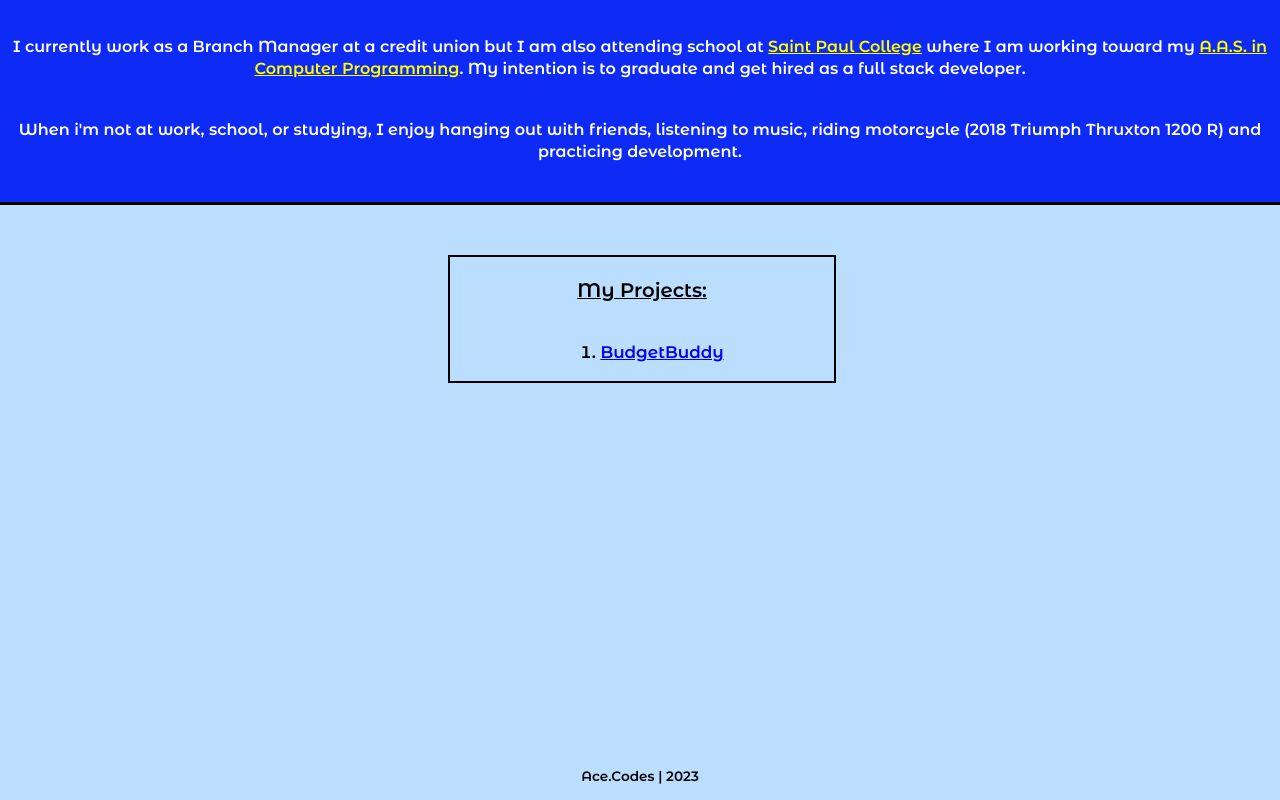
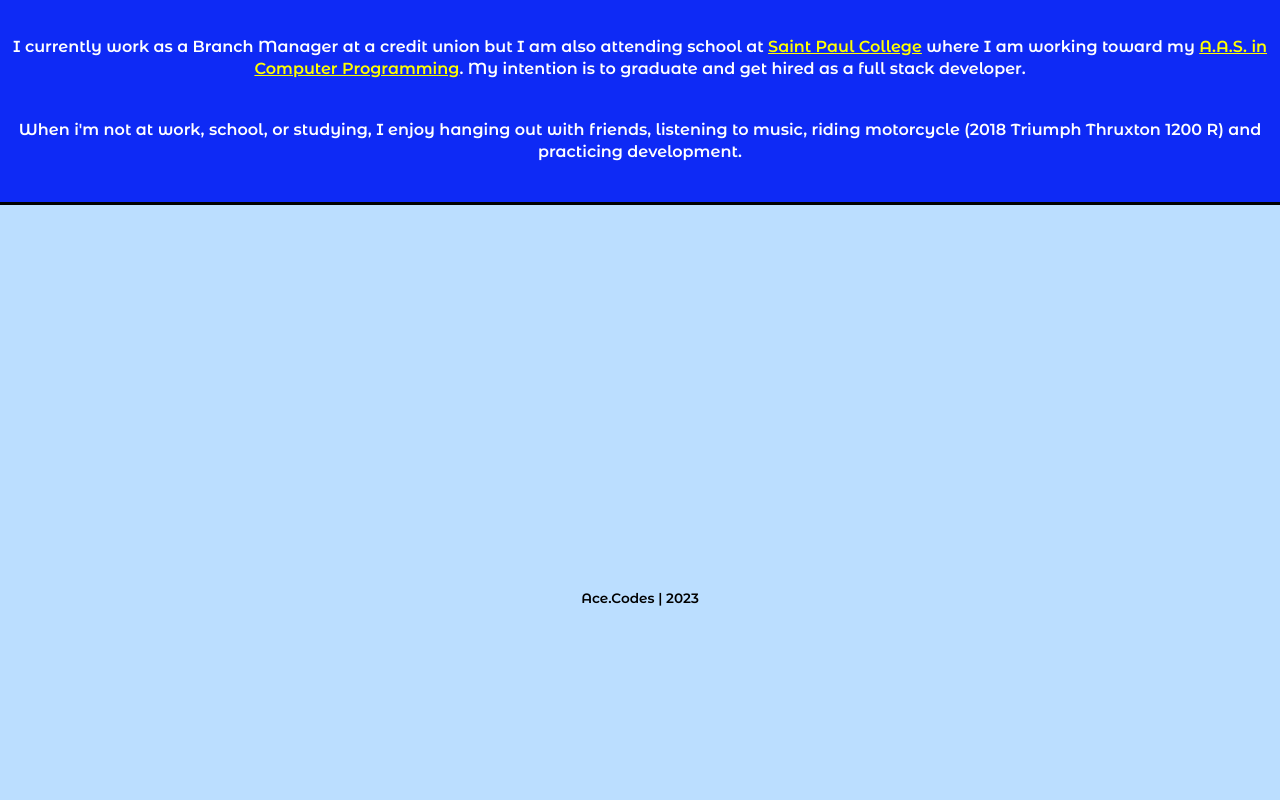
Before and after one commit to ACE-Elements/ACE-Elements.github.io, a website built with webpack: page index.html in a window 1280 px wide. Shown: the part 888-1688 px from the top of the page. After the commit the page ends 1510 px from the top, so only its background shows below. Built offline with nearby package versions, Linux system fonts and the light colour scheme; files whose address does not match are found by name.

Commit message:
Removed "Projects"

```diff
--- a/index.html
+++ b/index.html
@@ -53,12 +53,12 @@
     listening to music, riding motorcycle (2018 Triumph Thruxton 1200 R) and practicing development.</p>
   </div>
 
-  <div class="myProjects">
-  <h3 id="myProjectsHeader">My Projects:</h3>
-  <ol>
-    <li><a class="projectsLink" href="https://github.com/ACE-Elements/BudgetBuddy" target="_blank">BudgetBuddy</a></li>
-  </ol>
-  </div>
+<!--  <div class="myProjects">-->
+<!--  <h3 id="myProjectsHeader">My Projects:</h3>-->
+<!--  <ol>-->
+<!--    <li><a class="projectsLink" href="https://github.com/ACE-Elements/BudgetBuddy" target="_blank">BudgetBuddy</a></li>-->
+<!--  </ol>-->
+<!--  </div>-->
 
 <!--Uncomment when you want to add certifications-->
 <!--  <div class="myCerts">-->
```
